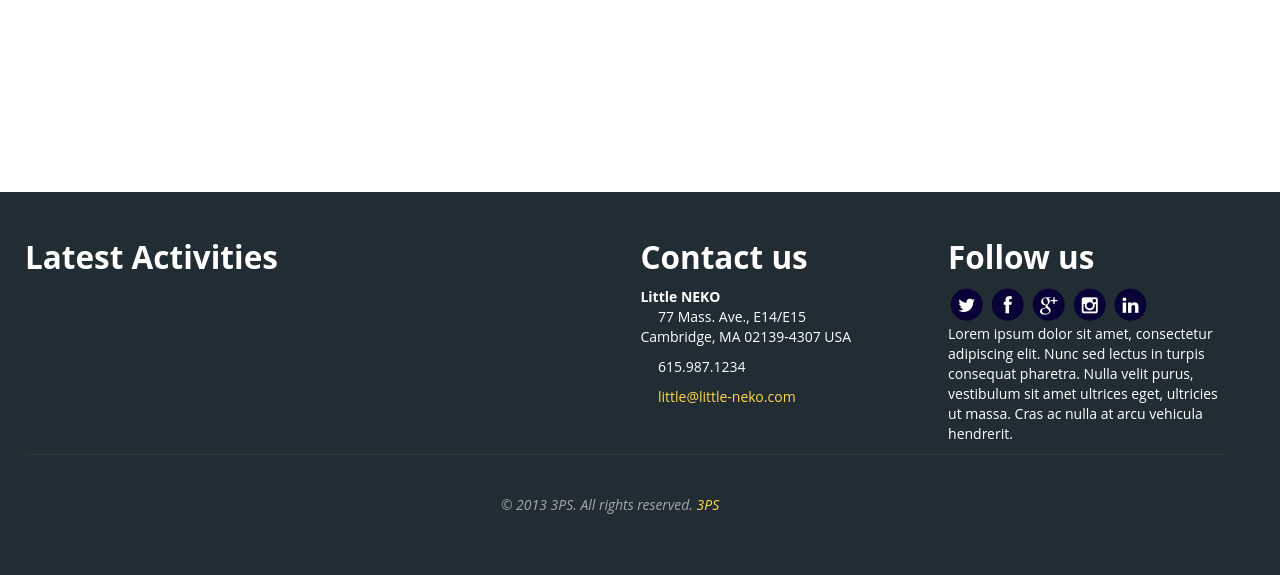
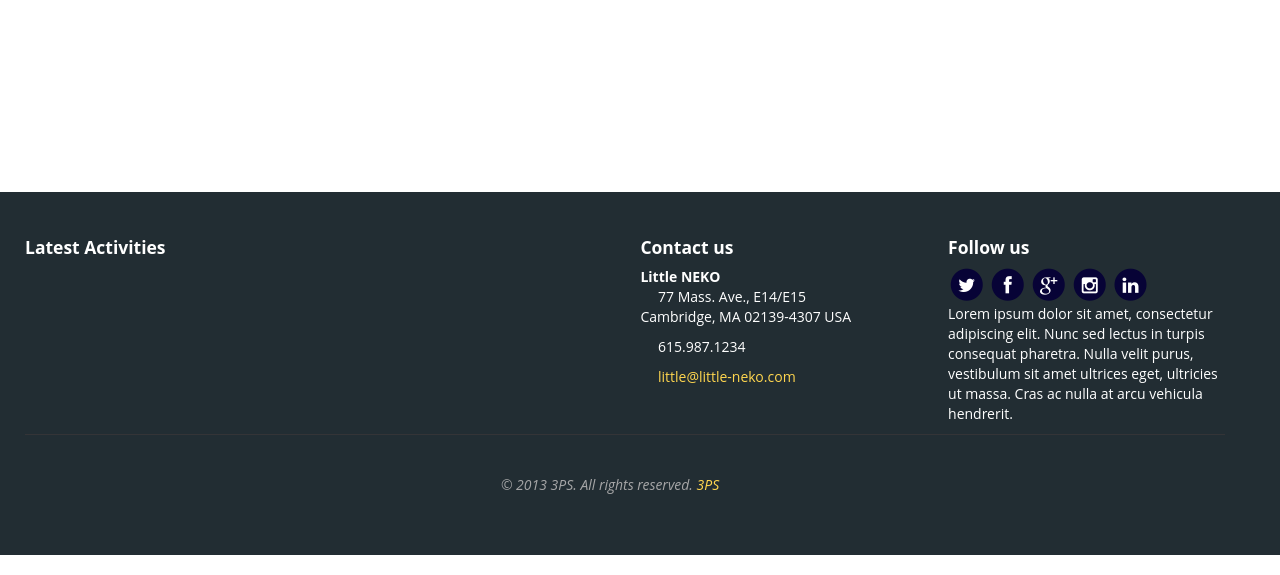
Before and after one commit to TetianaPozniakova/compound-archery, a Django app: template kat/kat/templates/kat_base.html in a window 1280 px wide. Shown: the part 543-1118 px from the top of the page. Run offline with Django 3.2, Linux system fonts and the light colour scheme; the template is opened without the code that fills it, so the values that code supplies are empty; parts of the project's set-up code (start-up, migrations or seed data) failed here and were passed over; some libraries are stand-ins or nearby versions.

Commit message:
Change font size in footer

```diff
--- a/kat/kat/templates/kat_base.html
+++ b/kat/kat/templates/kat_base.html
@@ -104,14 +104,14 @@
         <div class="container">
           <div class="row">
             <div class="span6 timelineWidget">
-              <h2>Latest Activities</h2>
+              <h4>Latest Activities</h4>
               <div class="divider"><span></span></div>
               <div id="twitterFrame">
 
               </div>
             </div>
             <div class="span3 contactWidget">
-              <h2>Contact us</h2>
+              <h4>Contact us</h4>
               <div class="divider"><span></span></div>
               <address>
               <strong>Little NEKO</strong>
@@ -122,7 +122,7 @@
               </address>
             </div>
             <div class="span3 socialWidget">
-              <h2>Follow us</h2>
+              <h4>Follow us</h4>
               <div class="divider"><span></span></div>
               <a class="social-network">
                   <span class="fa-stack fa-lg">
@@ -153,13 +153,9 @@
             </div>
           </div>
           <div class="row credits">
-              <div class="col-md-12">
-                  <div class="row copyright">
-                      <div class="col-md-12">
-                          © 2013 3PS. All rights reserved. <a href="http://3ps.if.ua">3PS</a>
-                      </div>
-                  </div>
-              </div>
+            <div class="row copyright">
+              © 2013 3PS. All rights reserved. <a href="http://3ps.if.ua">3PS</a>
+            </div>
           </div>
         </div>
       </div>
```
